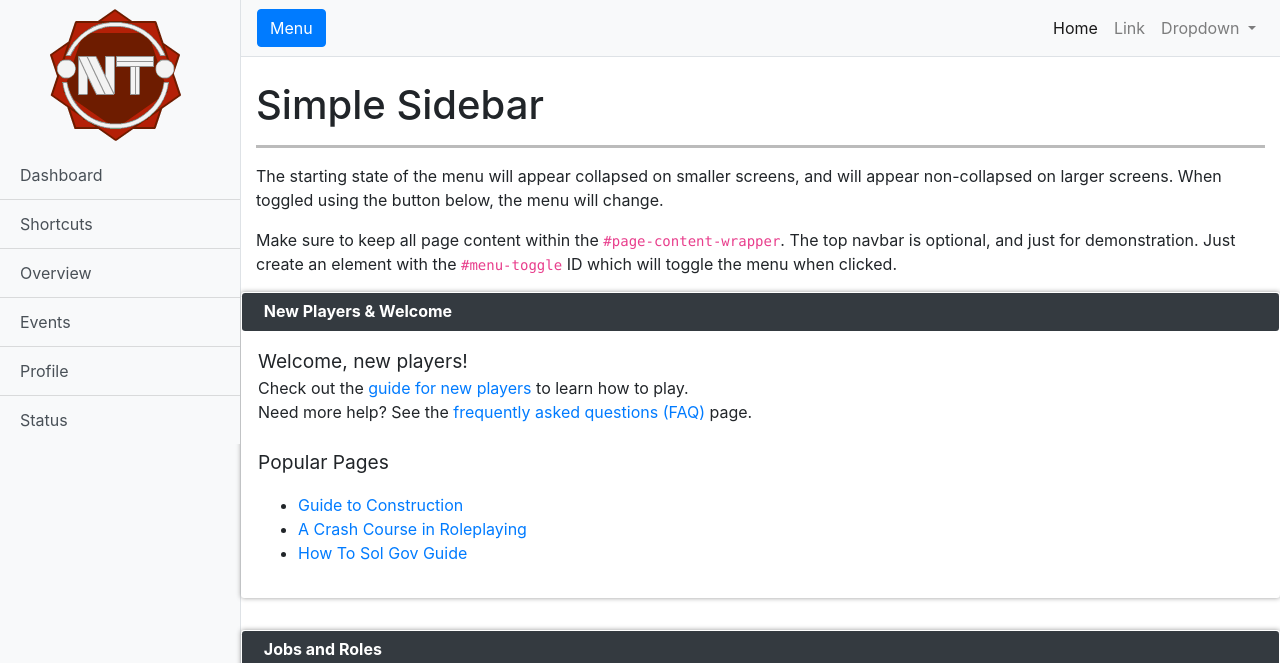
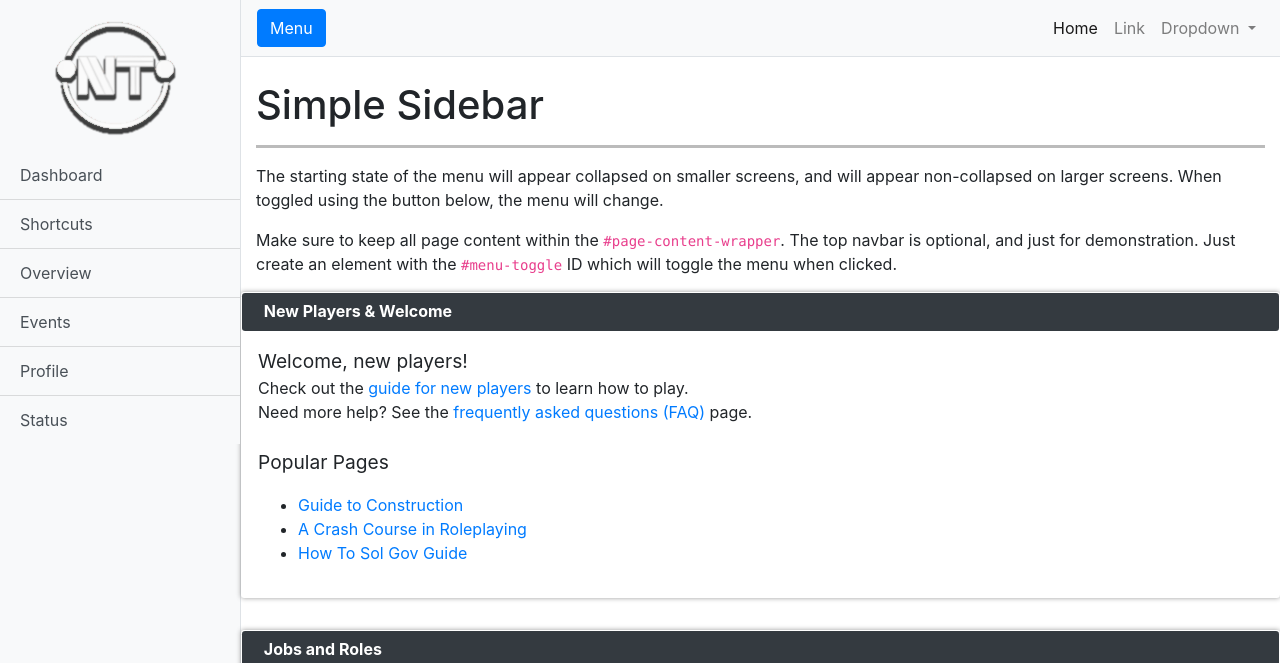
Before and after one commit to TheMagus-13/Stardate-240k.info, a website: page index.html in a window 1280 px wide. Shown: the top 663 px of the page. Drawn offline with Linux system fonts and the light colour scheme.

Commit message:
Update index.html

```diff
--- a/index.html
+++ b/index.html
@@ -50,7 +50,7 @@
 
     <!-- Sidebar -->
     <div class="bg-light border-right" id="sidebar-wrapper">
-      <img src="images/logo/NT_logoR.png" width="151" height="151" class="sidebar_logo">
+      <img src="images/logo/NT_logoT.png" width="151" height="151" class="sidebar_logo">
       <div class="list-group list-group-flush">
         <a href="#" class="list-group-item list-group-item-action bg-light">Dashboard</a>
         <a href="#" class="list-group-item list-group-item-action bg-light">Shortcuts</a>
```
